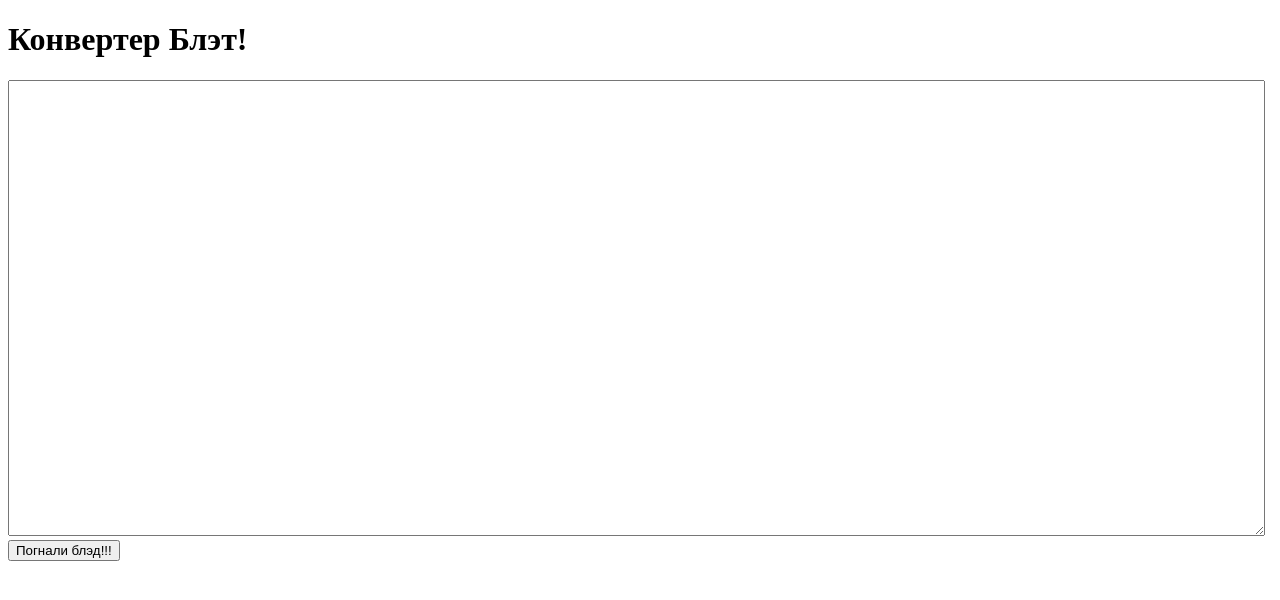
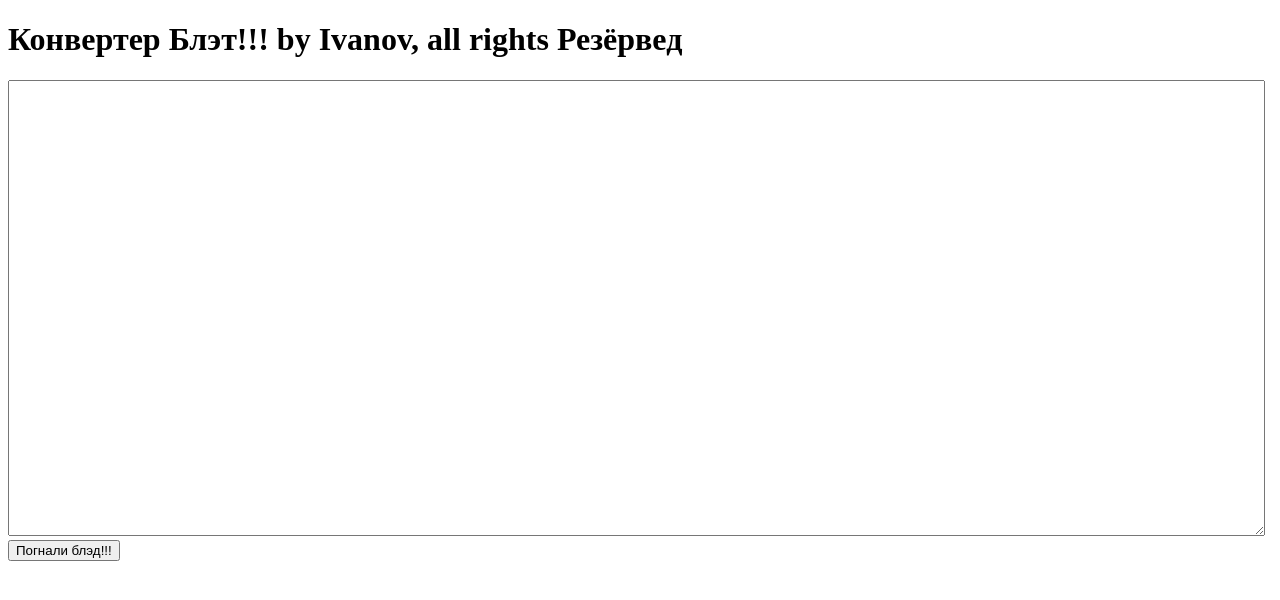
Before and after one commit to Evgiv08/svg-convert, a plain HTML site: page index.html in a window 1280 px wide. Drawn offline with nearby package versions, Linux system fonts and the light colour scheme.

Commit message:
Update index.html

```diff
--- a/index.html
+++ b/index.html
@@ -15,7 +15,7 @@
             crossorigin="anonymous"></script>
 </head>
 <body>
-<h1>Конвертер Блэт!</h1>
+<h1>Конвертер Блэт!!! by Ivanov, all rights Резёрвед</h1>
 <textarea name="textarea" title="textarea"></textarea>
 
 <button id="go">Погнали блэд!!!</button>
```
